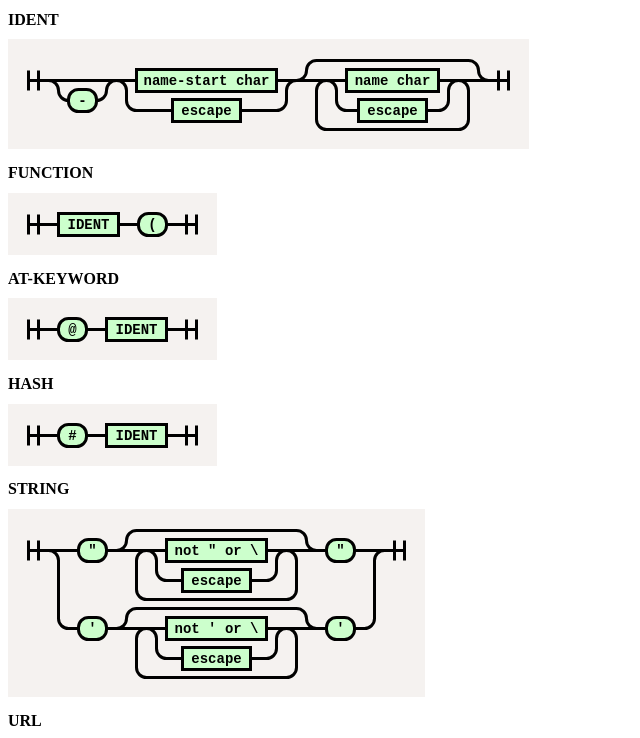
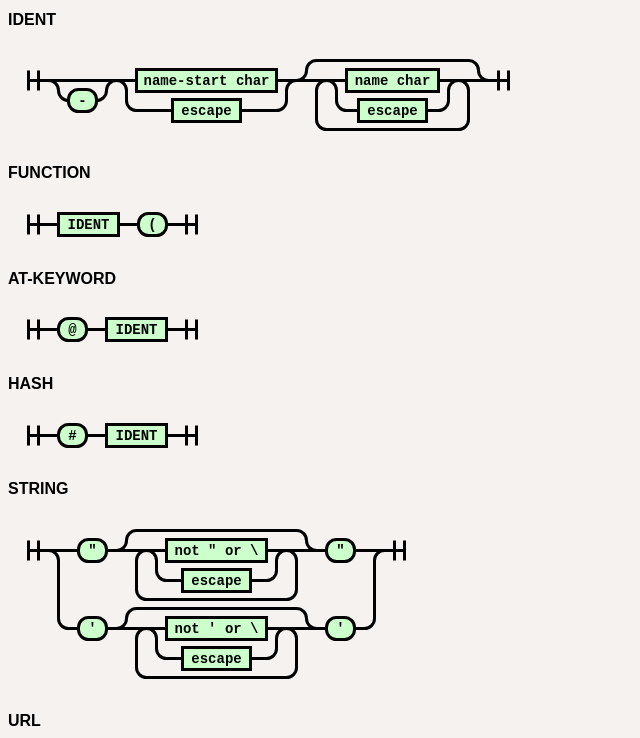
Before and after one commit to tabatkins/railroad-diagrams, a plain HTML site: page example.html in a window 1280 px wide. Shown: the top 738 px of the page, without its empty margins (0-640 px from the left). Drawn offline with Linux system fonts and the light colour scheme.

Commit message:
Styling tweak.

```diff
--- a/example.html
+++ b/example.html
@@ -26,7 +26,11 @@ svg.diagram rect {
 }
 
 /* Page styling */
+body {
+	background-color: hsl(30,20%, 95%);
+}
 h1 {
+	font-family: sans-serif;
 	font-size: 1em;
 }
 </style>
```
